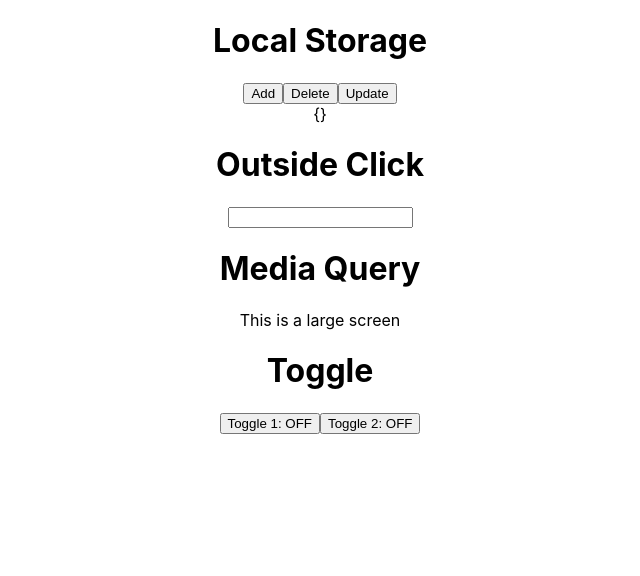
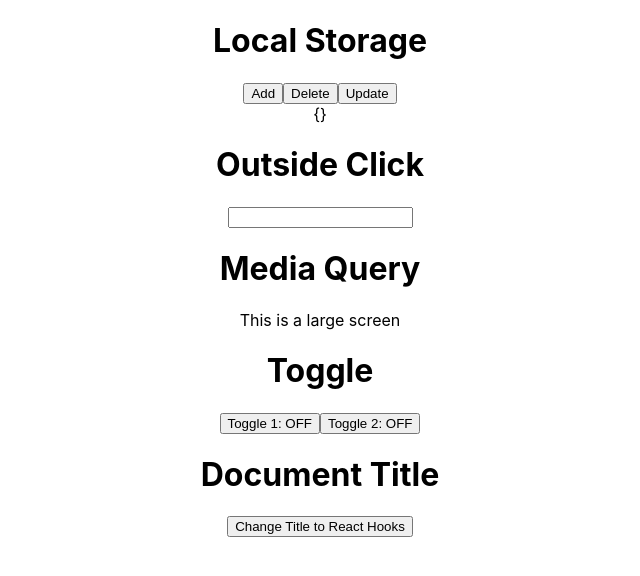
Before and after one commit to hammadtariq321/react-custom-hooks, a React (Create React App) app: page / in a window 1280 px wide. Shown: the top 576 px of the page, without its empty margins (320-960 px from the left). Built offline with nearby package versions, Linux system fonts and the light colour scheme.

Commit message:
Added Document Title Hook

```diff
--- a/src/App.js
+++ b/src/App.js
@@ -7,6 +7,7 @@ import LocalStorage from './components/LocalStorage';
 import OutsideClick from './components/OutsideClick';
 import MediaQuery from './components/MediaQuery';
 import Toggle from './components/Toggle';
+import DocumentTitle from './components/DocumentTitle';
 
 function App() {
 
@@ -18,6 +19,7 @@ function App() {
       <OutsideClick />
       <MediaQuery />
       <Toggle />
+      <DocumentTitle />
 
     </div>
   );
--- /dev/null
+++ b/src/components/DocumentTitle.jsx
@@ -0,0 +1,22 @@
+import React, { useState } from 'react'
+import useDocumentTitle from '../hooks/useDocumentTitle';
+
+const DocumentTitle = () => {
+
+    const [title, setTitle] = useState('My App');
+
+    useDocumentTitle(title);
+
+    const handleButtonClick = () => {
+        setTitle('React Hooks');
+    };
+
+  return (
+    <div>
+      <h1>Document Title</h1>
+      <button onClick={handleButtonClick}>Change Title to React Hooks</button>
+    </div>
+  )
+}
+
+export default DocumentTitle
--- /dev/null
+++ b/src/hooks/useDocumentTitle.js
@@ -0,0 +1,9 @@
+import React, { useEffect } from 'react'
+
+const useDocumentTitle = (title) => {
+    useEffect(() => {
+        document.title = title;
+    }, [title]);
+}
+
+export default useDocumentTitle
```
